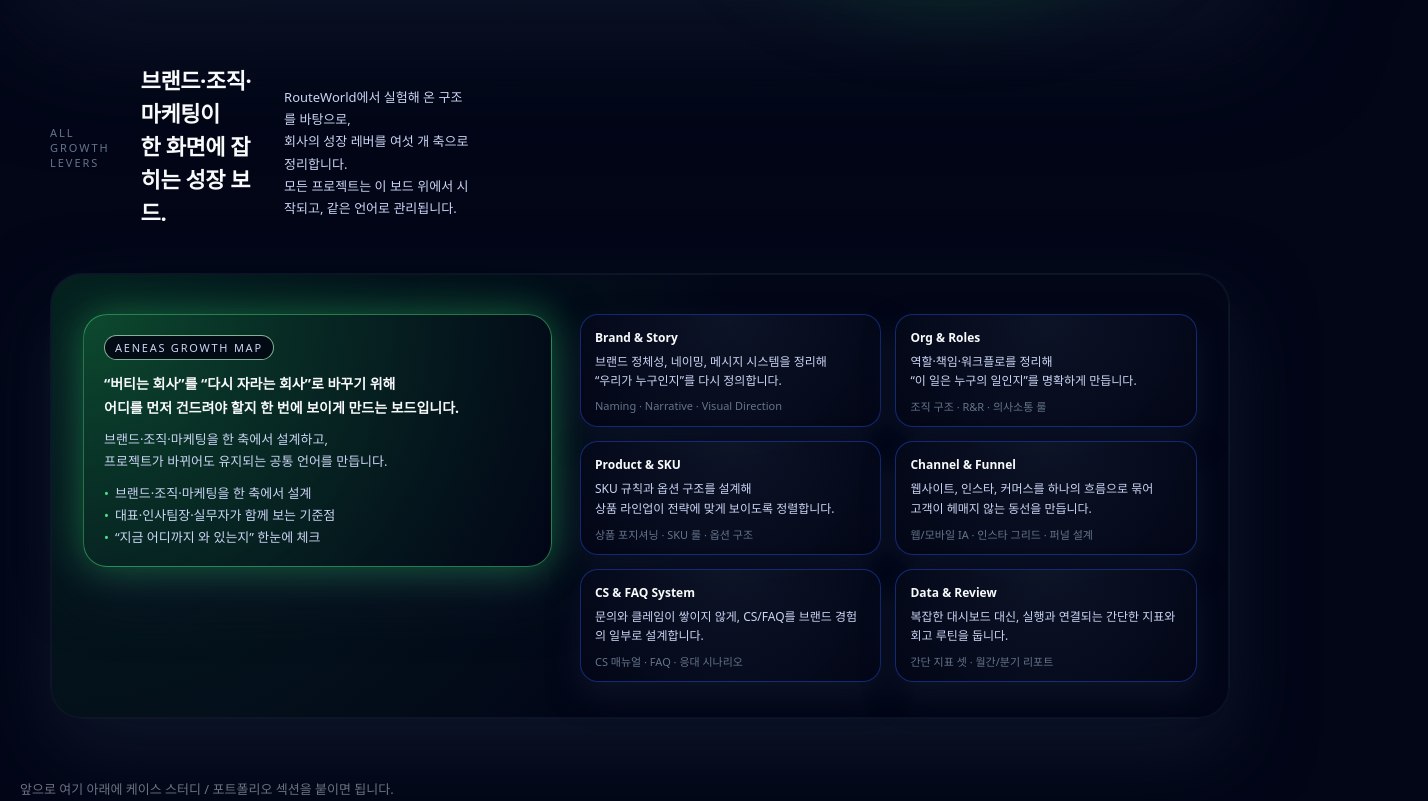
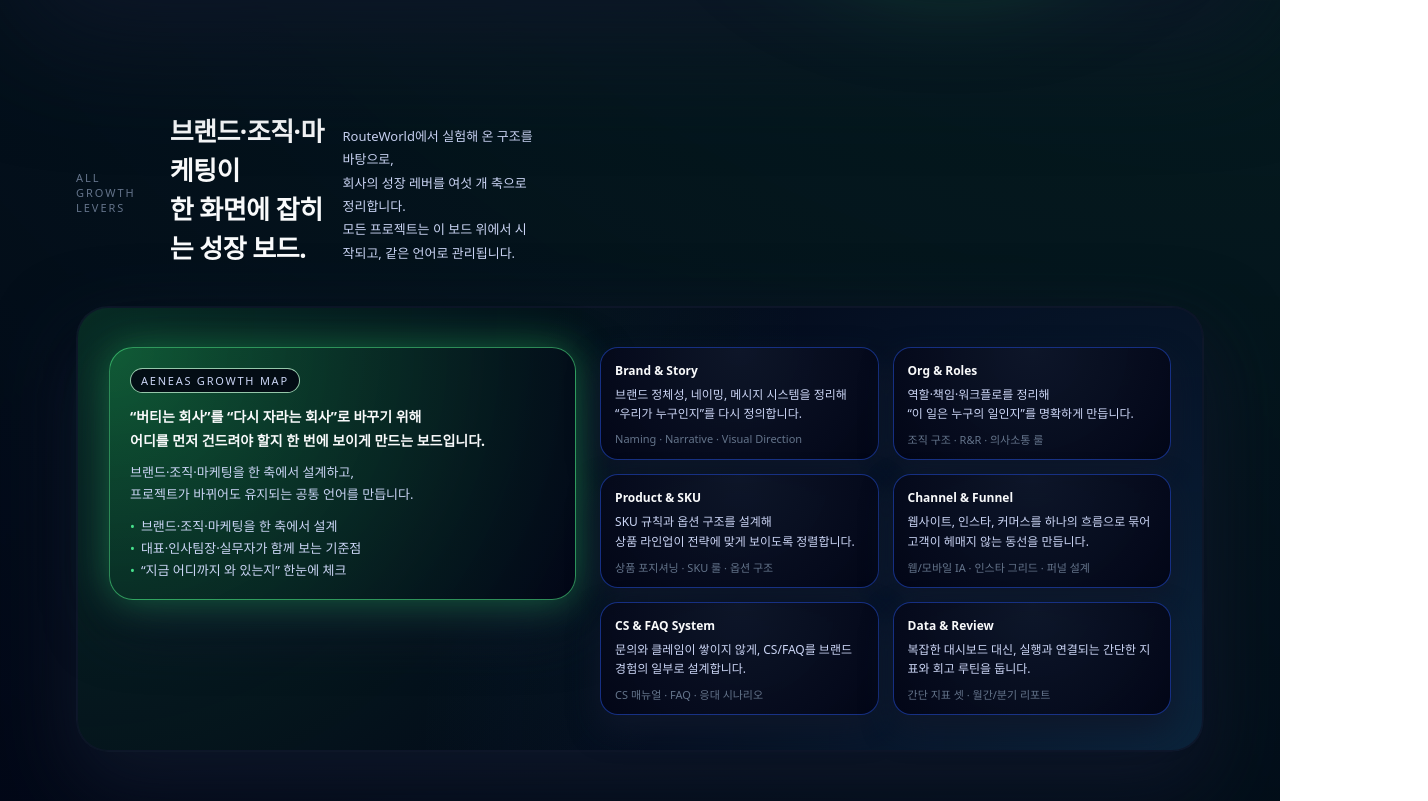
Before and after one commit to tiffanyblue-iam/aeny-assets, a plain HTML site: page portfolio/index.html in a window 1280 px wide. Shown: the part 900-1701 px from the top of the page, 1428 px wide, since content can reach past the window. Drawn offline with Linux system fonts and the light colour scheme.

Commit message:
Update style.css

```diff
--- a/portfolio/css/style.css
+++ b/portfolio/css/style.css
@@ -47,19 +47,36 @@ body::before {
 }
 
 .page {
-  max-width: 1280px;
-  margin: 0 auto;
-  padding: 32px 40px 96px;
-  position: relative;          /* ▶ 내용이 그리드 위에 올라오도록 */
+  position: relative;
+  min-height: 100vh;
+  color: var(--text-main);
+  background: radial-gradient(circle at top right, rgba(34, 197, 94, 0.18), #020617);
+  overflow-x: hidden;
+}
+
+/* 고정 격자 오버레이 */
+.page::before {
+  content: "";
+  position: fixed;
+  inset: 0;
+  pointer-events: none;
+  z-index: 0;
+  background-image:
+    linear-gradient(rgba(148, 163, 184, 0.25) 1px, transparent 1px),
+    linear-gradient(90deg, rgba(148, 163, 184, 0.25) 1px, transparent 1px);
+  background-size: 72px 72px;
+  opacity: 0.35;          /* 필요하면 0.3~0.45 사이에서 조절 */
+  mix-blend-mode: soft-light;
+}
+
+/* 실제 컨텐츠는 격자 위에 올라오도록 */
+.page-inner,
+.hero,
+.section {
+  position: relative;
   z-index: 1;
 }
 
-
-/* 페이지 컨텐츠를 그리드 위에 띄우기 */
-.page {
-  position: relative;
-  z-index: 1;
-}
 
 
 
@@ -448,18 +465,19 @@ header {
 
 /* 섹션 전체 */
 .section-growth {
-  margin-top: 72px;
+  margin: 120px auto 0;
 }
 
 .section-growth-inner {
-  max-width: 1180px;
+  max-width: 1160px;
   margin: 0 auto;
+  padding: 0 16px;
 }
 
-/* 섹션 상단 텍스트 */
+/* 섹션 상단 텍스트 (헤더) */
 .section-growth-header {
-  max-width: 420px;
-  margin-bottom: 32px;
+  max-width: 460px;
+  margin-bottom: 28px;
 }
 
 .section-growth-header .label {
@@ -467,40 +485,41 @@ header {
   letter-spacing: 0.18em;
   text-transform: uppercase;
   color: var(--text-muted);
-  margin-bottom: 10px;
+  margin-bottom: 6px;
 }
 
 .section-growth-header h2 {
-  font-size: 22px;
+  font-size: 26px;
   line-height: 1.5;
   letter-spacing: -0.02em;
-  margin-bottom: 12px;
+  margin: 0 0 10px;
 }
 
 .section-growth-header p {
   font-size: 13px;
-  line-height: 1.7;
+  line-height: 1.8;
   color: var(--text-sub);
 }
 
-/* 보드 컨테이너 */
+/* 성장 보드 컨테이너 */
 .growth-board {
   padding: 40px 32px 36px;
   border-radius: 32px;
   border: 1px solid rgba(15, 23, 42, 0.9);
   background:
-    radial-gradient(circle at top left, rgba(22, 163, 74, 0.18), transparent 55%),
+    radial-gradient(circle at top left, rgba(34, 197, 94, 0.20), transparent 60%),
+    radial-gradient(circle at bottom right, rgba(56, 189, 248, 0.16), transparent 65%),
     linear-gradient(135deg, #020617, #020617);
   box-shadow:
-    0 32px 80px rgba(15, 23, 42, 0.9),
-    inset 0 0 0 1px rgba(15, 23, 42, 0.8);
+    0 32px 80px rgba(15, 23, 42, 0.95),
+    inset 0 0 0 1px rgba(15, 23, 42, 0.9);
 }
 
 /* 왼쪽 메인 보드 + 오른쪽 카드 그리드 */
 .growth-layout {
   display: grid;
-  grid-template-columns: minmax(0, 0.95fr) minmax(0, 1.25fr);
-  gap: 28px;
+  grid-template-columns: minmax(0, 0.9fr) minmax(0, 1.1fr);
+  gap: 24px;
   align-items: flex-start;
 }
 
@@ -509,11 +528,11 @@ header {
 .growth-main {
   border-radius: 24px;
   padding: 20px 20px 18px;
-  background: radial-gradient(circle at top left, rgba(34, 197, 94, 0.25), #020617);
-  border: 1px solid rgba(74, 222, 128, 0.5);
+  background: radial-gradient(circle at top left, rgba(34, 197, 94, 0.32), #020617);
+  border: 1px solid rgba(74, 222, 128, 0.6);
   box-shadow:
     0 0 40px rgba(34, 197, 94, 0.45),
-    0 24px 60px rgba(15, 23, 42, 0.9);
+    0 24px 60px rgba(15, 23, 42, 0.95);
 }
 
 .growth-main-label {
@@ -525,7 +544,7 @@ header {
   letter-spacing: 0.16em;
   text-transform: uppercase;
   background: rgba(3, 7, 18, 0.9);
-  border: 1px solid rgba(187, 247, 208, 0.7);
+  border: 1px solid rgba(187, 247, 208, 0.8);
   color: var(--text-sub);
   margin-bottom: 12px;
 }
@@ -570,9 +589,9 @@ header {
   position: relative;
   border-radius: 18px;
   padding: 14px 14px 12px;
-  background: radial-gradient(circle at top, rgba(15, 23, 42, 0.85), #020617);
-  border: 1px solid rgba(30, 64, 175, 0.6);
-  box-shadow: 0 14px 30px rgba(15, 23, 42, 0.8);
+  background: radial-gradient(circle at top, rgba(15, 23, 42, 0.9), #020617);
+  border: 1px solid rgba(30, 64, 175, 0.7);
+  box-shadow: 0 14px 30px rgba(15, 23, 42, 0.95);
   overflow: hidden;
   transition:
     transform 0.16s ease-out,
@@ -584,15 +603,15 @@ header {
   content: "";
   position: absolute;
   inset: -30%;
-  background: radial-gradient(circle at top right, rgba(56, 189, 248, 0.18), transparent 60%);
+  background: radial-gradient(circle at top right, rgba(56, 189, 248, 0.21), transparent 60%);
   opacity: 0;
   transition: opacity 0.18s ease-out;
 }
 
 .growth-card:hover {
   transform: translateY(-3px);
-  border-color: rgba(56, 189, 248, 0.9);
-  box-shadow: 0 18px 40px rgba(15, 23, 42, 0.95);
+  border-color: rgba(56, 189, 248, 1);
+  box-shadow: 0 18px 40px rgba(15, 23, 42, 0.98);
 }
 
 .growth-card:hover::after {
@@ -620,37 +639,29 @@ header {
 
 /* Placeholder (한 번만 정의) */
 .placeholder {
-  margin-top: 60px;
+  margin: 80px auto 0;
+  max-width: 640px;
+  text-align: center;
   font-size: 13px;
   color: #6b7280;
 }
 
-/* 반응형 */
+/* ===== 반응형 ===== */
+
 @media (max-width: 960px) {
   .section-growth-inner {
     padding-inline: 0;
   }
 
   .growth-board {
-    padding-inline: 20px;
+    padding: 28px 20px 26px;
   }
 
   .growth-layout {
     grid-template-columns: minmax(0, 1fr);
     gap: 20px;
   }
-}
 
-@media (max-width: 640px) {
-  .growth-grid {
-    grid-template-columns: minmax(0, 1fr);
-  }
-}
-
-
-/* ===== 반응형 ===== */
-
-@media (max-width: 960px) {
   .hero {
     grid-template-columns: minmax(0, 1fr);
     padding: 28px 20px 26px;
@@ -665,14 +676,6 @@ header {
     flex-direction: column;
     align-items: flex-start;
     gap: 6px;
-  }
-  .section-levers {
-    padding-inline: 20px;
-  }
-
-  .levers-layout {
-    grid-template-columns: minmax(0, 1fr);
-    gap: 20px;
   }
 }
 
@@ -702,8 +705,8 @@ header {
   .portal {
     max-width: 320px;
   }
-    .levers-grid {
+
+  .growth-grid {
     grid-template-columns: minmax(0, 1fr);
   }
-
 }
```
